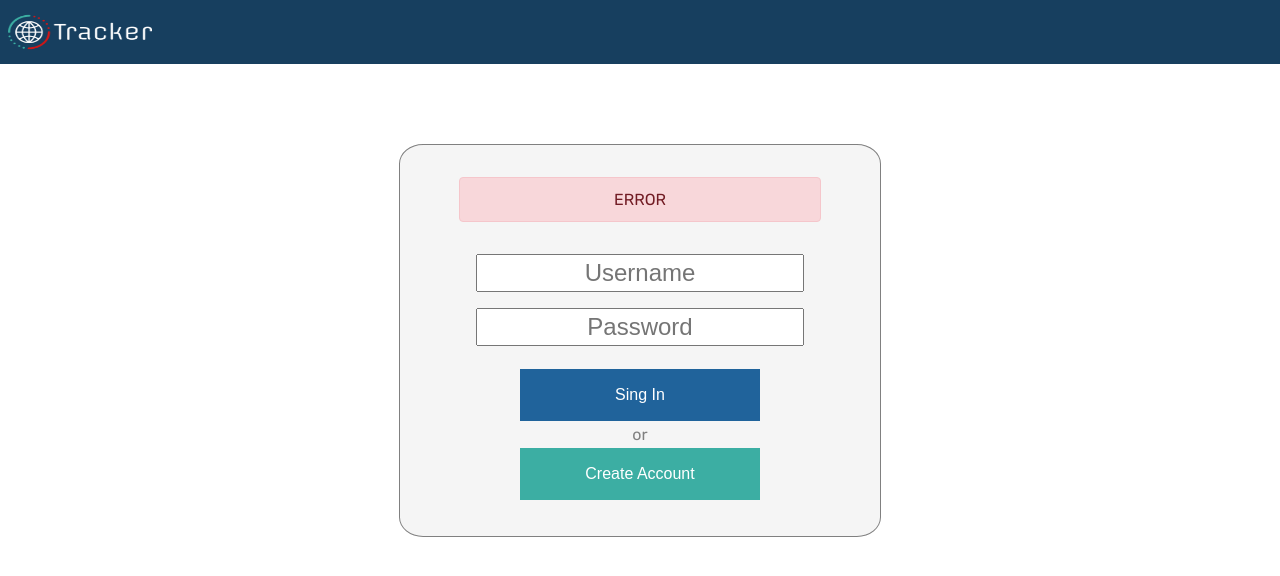
After one commit to solemnefi153/Freelancer-App, a PHP site: page /views/login_create_account.php in a window 1280 px wide. The commit adds this page. Shown: the top 576 px of the page. Run offline with PHP 8.4, Linux system fonts and the light colour scheme; a stand-in replaces the project's code that opens the database connection.

Commit message:
Add login logic

```diff
--- a/DB/DB_Setup.sql
+++ b/DB/DB_Setup.sql
@@ -8,7 +8,7 @@ CREATE TABLE users (
   user_id int NOT NULL UNIQUE,
   role_id int NOT NULL,
   username varchar UNIQUE,
-  Password varchar,
+  password varchar,
   organization varchar NOT NULL,
   first_name varchar  NOT NULL,
   last_name varchar  NOT NULL,
--- a/web/index.php
+++ b/web/index.php
@@ -4,7 +4,7 @@
    if($_SESSION['active_login'] != true)
    {
       #If there is not an active session then redirect to the login page
-      header ("Location: https://freelancer-path.herokuapp.com/views/sign_in.php");
+      header ("Location: https://freelancer-path.herokuapp.com/views/login_create_account.php");
    }
    else{
       #if there is an active session check if the session is for a client or an admin
--- /dev/null
+++ b/web/js/login_create_account.js
@@ -0,0 +1,25 @@
+var login_attempt = () => {
+  var username = document.getElementById('username').value
+  var password = document.getElementById('password').value
+  xhttp = new XMLHttpRequest();
+  xhttp.onreadystatechange = function () {
+       if(this.readyState == 4 && this.status == 200){
+           var response = this.response;
+           if (response.includes("true"))
+           {
+               //redirect to the the user home page
+
+           }
+           else
+           {
+               //Display a general error message
+               alert(response)
+               document.getElementById("login_status").innerHTML = response;
+           }
+      }
+  }
+  var query = ('username=' + username + '&password=' + password)
+  xhttp.open('POST', '../php/process_login.php', true);
+  xhttp.setRequestHeader("Content-type", "application/x-www-form-urlencoded");
+  xhttp.send(query);
+}
--- /dev/null
+++ b/web/styles/general_styles.css
@@ -0,0 +1,57 @@
+body{
+ margin: 0;
+ font-family: 'Rubik', sans-serif;
+ color: gray;
+}
+
+.section_title{
+font-size: 1.5rem;
+}
+
+.button {
+    color: white;
+    padding: 15px 32px;
+    text-align: center;
+    text-decoration: none;
+    display: inline-block;
+    font-size: 1rem;
+    margin: 4px 2px;
+    cursor: pointer;
+  }
+
+.main_btn{
+    border: 2px solid #20639B;
+    background-color:  #20639B;
+}
+
+.main_btn:hover{
+    background-color: white;
+    color: gray;
+}
+
+.seconday_btn{
+    border: 2px solid #3CAEA3;
+    background-color: #3CAEA3;
+}
+
+.seconday_btn:hover{
+    background-color: white;
+    color: gray;
+}
+
+.alert{
+    color: #721c24;
+    background-color: #f8d7da;
+    padding: .75rem 1.25rem;
+    margin-bottom: 1rem;
+    border: 1px solid #f5c6cb;
+    border-radius: .25rem;
+}
+
+.warning{
+
+}
+
+.confirmation{
+
+}
--- /dev/null
+++ b/web/styles/header.css
@@ -0,0 +1,11 @@
+header{
+    background-color: #173F5F;
+    height: 4rem;
+}
+
+#logo{
+    height: 7rem;
+    width: 10rem;
+    position: relative;
+    bottom: 1.5rem;
+}
--- /dev/null
+++ b/web/styles/sign_in.css
@@ -0,0 +1,32 @@
+#login_group{
+    margin-left: auto;
+    margin-right: auto;
+    margin-top: 5rem;
+    padding: 2rem 0;
+    width: 30rem;
+    height: auto;
+    border: 1px solid gray;
+    border-radius: 5%;
+    background-color: #f5f5f5;
+    display:flex;
+    flex-direction: column;
+    align-items: center;
+    justify-content: center;
+}
+
+.text_input{
+    width: 20rem;
+    height: 2rem;
+    font-size: 1.5rem;
+    margin-top: 1rem;
+    text-align: center;
+}
+
+.button{
+    width: 15rem;
+}
+
+.alert{
+    width: 20rem;
+    text-align: center;
+}
--- /dev/null
+++ b/web/views/login_create_account.php
@@ -0,0 +1,31 @@
+<?php include '../php/session.php'; ?>
+<!DOCTYPE html>
+<html>
+    <head>
+       <title>Freelance Project Tracker</title>
+       <script src="../js/login_create_account.js" defer></script>
+       <link rel="stylesheet" href="../styles/general_styles.css">
+       <link rel="stylesheet" href="../styles/header.css" >
+       <link rel="stylesheet" href="../styles/sign_in.css" >
+       <link href="https://fonts.googleapis.com/css2?family=Rubik:ital,wght@0,300;0,400;0,500;1,400&display=swap" rel="stylesheet">
+    </head>
+    <body>
+        <header>
+            <img id="logo" src="../images/logo.png" />
+        </header>
+        <main>
+                <div id='login_group'>
+                    <span class='alert' id="login_status"> ERROR </span>
+                    <div id="login_error_message" class='error_message'></div>
+                    <input type="text" class="text_input" id="username" placeholder="Username" name="username">
+                    <input type="password" class="text_input" id="password" placeholder="Password" name="password">
+                    <br>
+                    <input type="button" class="button main_btn" onclick="login_attempt()" value="Sing In">
+                    <span>or</span>
+                    <input type="button" class="button seconday_btn" onclick="" value="Create Account">
+                </div>
+        </main>
+        <footer>
+        </footer>
+    </body>
+</html>
```
Also changed, not shown: web/js/login_attempt.js (deleted, +0 -33 lines), web/php/process_login.php (+50 -24 lines), web/views/sign_in.php (deleted, +0 -25 lines), web/images/logo.png, 2 other files.
